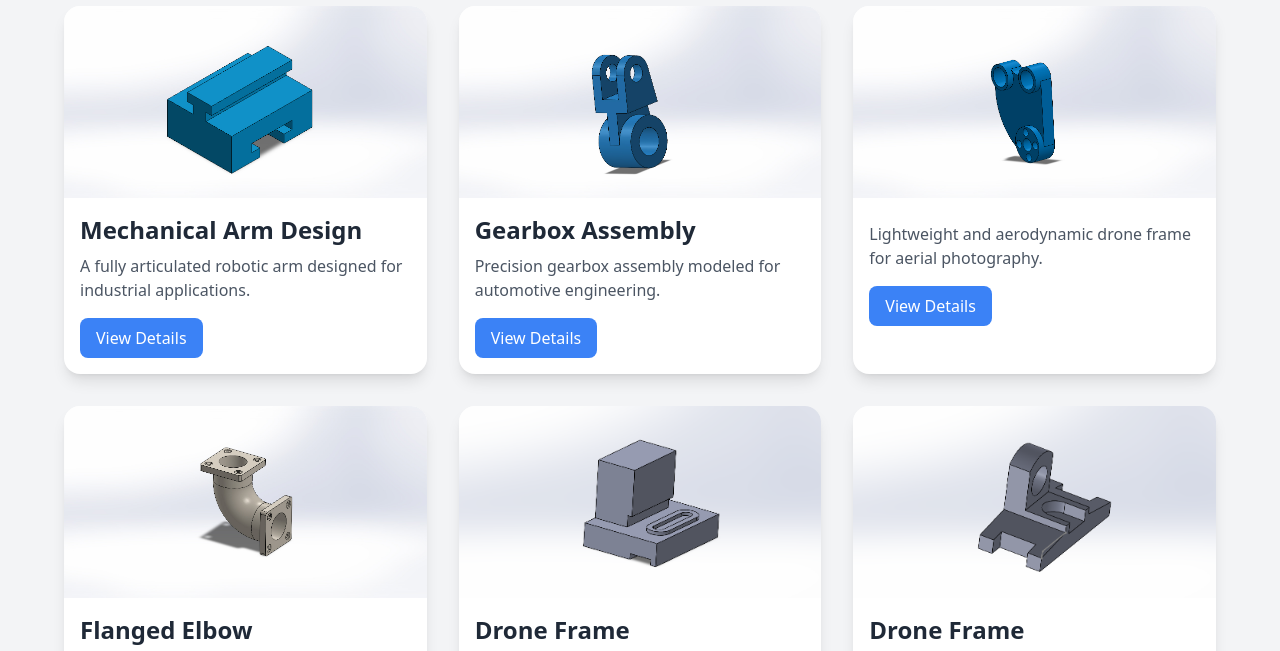
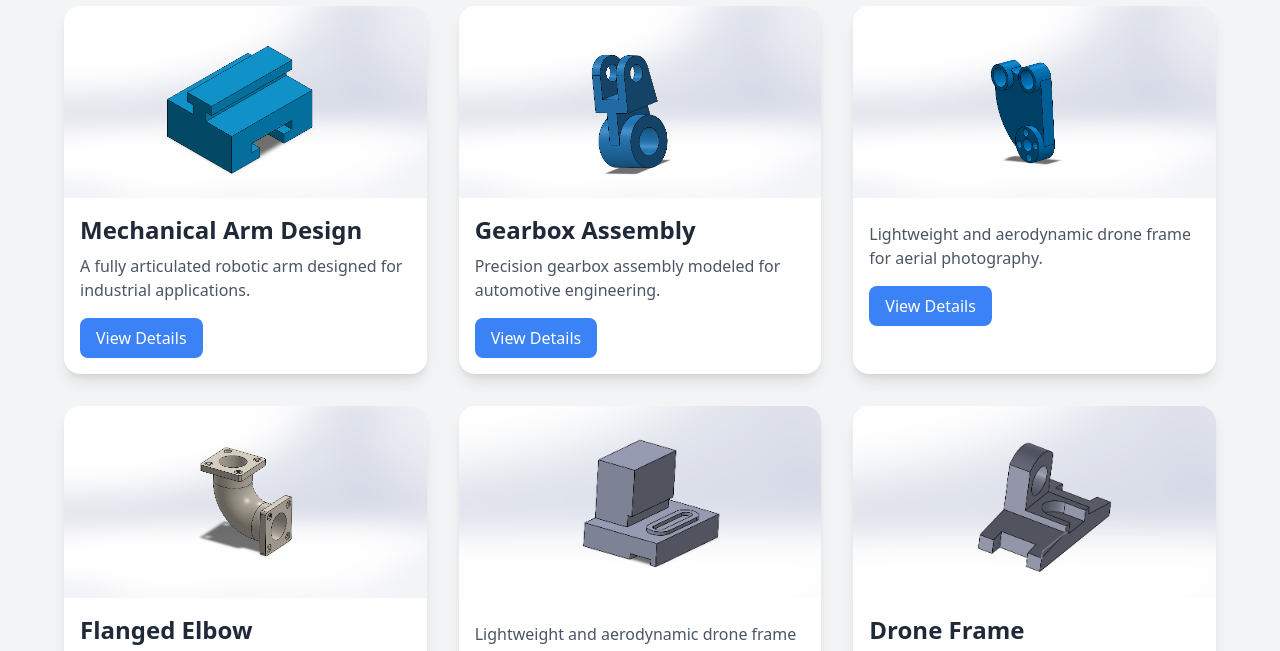
Before and after one commit to nauvalzuhdy/SolidworksProject, a plain HTML site: page index.html in a window 1280 px wide. Shown: the part 98-749 px from the top of the page. Drawn offline with nearby package versions, Linux system fonts and the light colour scheme.

Commit message:
Update index.html

```diff
--- a/index.html
+++ b/index.html
@@ -57,7 +57,7 @@
       <div class="rounded-2xl shadow-lg bg-white">
         <img src="src/images/1.png" alt="exercise 5" class="w-full h-48 object-cover rounded-t-2xl">
         <div class="p-4">
-          <h2 class="text-2xl font-semibold text-gray-800 mb-2">Drone Frame</h2>
+          <h2 class="text-2xl font-semibold text-gray-800 mb-2"></h2>
           <p class="text-gray-600 mb-4">Lightweight and aerodynamic drone frame for aerial photography.</p>
           <a href="#" class="inline-block px-4 py-2 bg-blue-500 text-white rounded-lg hover:bg-blue-600">View Details</a>
         </div>
```
